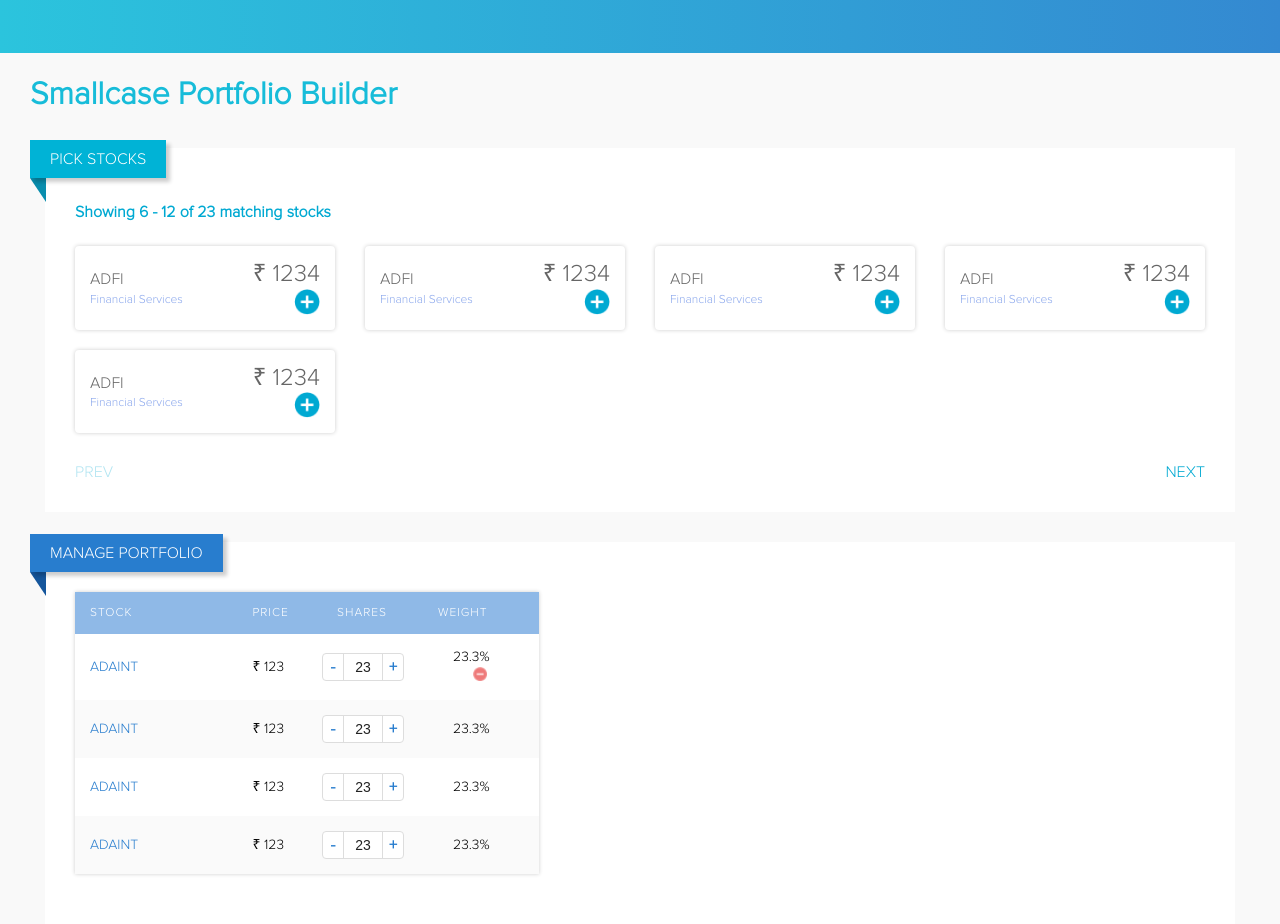
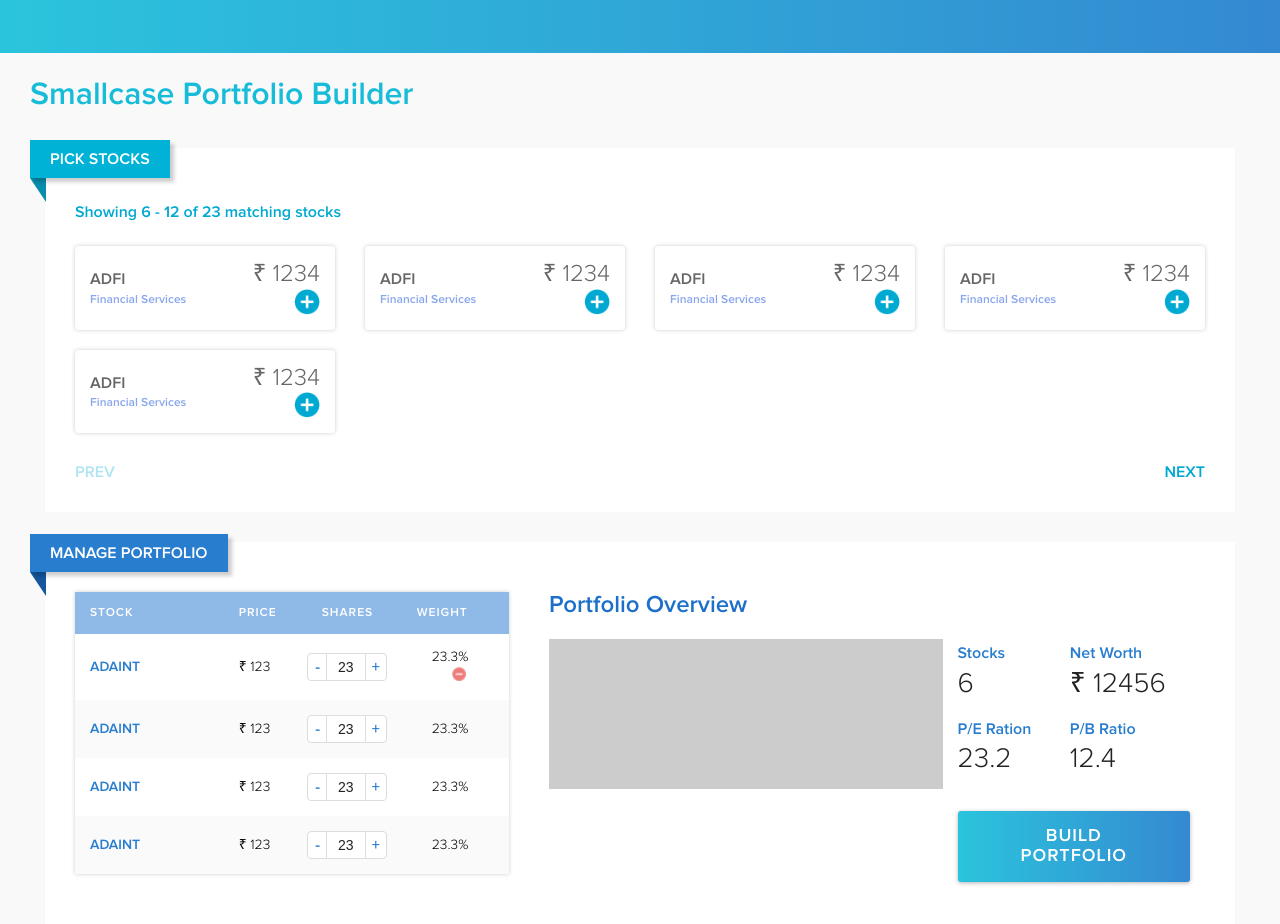
Before and after one commit to ssolanki/smallcase, a React app: page / in a window 1280 px wide. Shown: the top 924 px of the page. Built offline with nearby package versions, Linux system fonts and the light colour scheme.

Commit message:
ui for overview stats added

```diff
--- a/src/base.css
+++ b/src/base.css
@@ -1,10 +1,14 @@
 @font-face {
-  font-family: proximaNova;
+  font-family: ProximaNova-Light;
   src: url(./fonts/proxima-nova-light.otf);
+}
+@font-face {
+  font-family: ProximaNova-Semibold;
+  src: url(./fonts/proxima-nova-semibold.otf);
 }
 
 body{
-  font-family: proximaNova;
+  font-family: ProximaNova-Semibold;
   font-size: 16px;
   min-height: 100vh;
 }
--- a/src/components/App/App.css
+++ b/src/components/App/App.css
@@ -3,7 +3,7 @@
   background-image: linear-gradient(to right, #2BC4DD, #3489D1);
 }
 .content{
-  padding: 0px 30px;
+  padding: 0px 30px 10px;
   background: #f9f9f9;
 }
 .heading{
--- /dev/null
+++ b/src/components/Portfolio/Overview/Overview.css
@@ -0,0 +1,64 @@
+.container{
+  padding-left: 10px;
+}
+.overview{
+  margin-top: 20px;
+}
+.overview:after{
+  content: "";
+  display: table;
+  clear: both;
+}
+.header{
+  font-size: 24px;
+  color: #1D70CA;
+}
+.graph{
+  width: 60%;
+  float: left;
+  background: #ccc;
+  height: 150px;
+  box-sizing: border-box;
+  padding: 0px 15px;
+}
+.details{
+  width: 40%;
+  float: right;
+  height: 150px;
+  box-sizing: border-box;
+  padding: 0px 15px;
+}
+.col6{
+  width: 50%;
+  display: inline-block;
+  box-sizing: border-box;
+  margin-right: -4px;
+}
+.details .heading{
+  font-size: 16px;
+  color: #287DCE;
+  text-transform: capitalize;
+  margin: 5px 0px;
+}
+.details .val{
+  font-family: ProximaNova-Light;
+  font-size: 28px;
+  color: #222222;
+  margin: 5px 0px 15px;
+}
+.btn{
+  margin-top: 20px;
+}
+.btn button{
+  font-family: ProximaNova-Semibold;
+  font-size: 18px;
+  background-image: linear-gradient(to right, #2BC4DD 0%, #3489D1 100%);
+  box-shadow: 0 1px 4px 0 rgba(0,0,0,0.30);
+  border: none;
+  padding: 15px 40px;
+  border-radius: 3px;
+  color: #fff;
+  text-transform: uppercase;
+  letter-spacing: 1px;
+  cursor: pointer;
+}
--- /dev/null
+++ b/src/components/Portfolio/Overview/Overview.js
@@ -0,0 +1,54 @@
+import React from 'react'
+
+import styles from './Overview.css'
+
+const Overview = () => (
+  <div>
+    <div className={styles.container}>
+      <div className={styles.header}> Portfolio Overview </div>
+      <div className={styles.overview}>
+        <div className={styles.graph}>
+        </div>
+        <div className={styles.details}>
+          <div className={styles.col6}>
+            <p className={styles.heading}>
+              stocks
+            </p>
+            <p className={styles.val}>
+              6
+            </p>
+          </div>
+          <div className={styles.col6}>
+            <p className={styles.heading}>
+              net worth
+            </p>
+            <p className={styles.val}>
+              &#8377; 12456
+            </p>
+          </div>
+          <div className={styles.col6}>
+            <p className={styles.heading}>
+              P/E ration
+            </p>
+            <p className={styles.val}>
+              23.2
+            </p>
+          </div>
+          <div className={styles.col6}>
+            <p className={styles.heading}>
+              P/B ratio
+            </p>
+            <p className={styles.val}>
+              12.4
+            </p>
+          </div>
+          <div className={styles.btn}>
+            <button> Build Portfolio </button>
+          </div>
+        </div>
+      </div>
+    </div>
+  </div>
+)
+
+export default Overview
--- a/src/components/Portfolio/Portfolio.css
+++ b/src/components/Portfolio/Portfolio.css
@@ -28,4 +28,18 @@
 .stocksInfo{
   width: 40%;
   padding: 0px 15px;
+  box-sizing: border-box;
+  float: left;
 }
+.overview{
+  width: 60%;
+  padding: 0px 15px;
+  box-sizing: border-box;
+  float: right;
+}
+
+.clearfix:after{
+  content: "";
+  display: table;
+  clear: both;
+}
--- a/src/components/Portfolio/Portfolio.js
+++ b/src/components/Portfolio/Portfolio.js
@@ -2,15 +2,22 @@
 
 import styles from './Portfolio.css'
 import StocksList from './StocksList/StocksList'
+import Overview from './Overview/Overview'
 
 const Portfolio = () => (
   <div>
     <div className={styles.container}>
       <div className={styles.banner}> Manage Portfolio </div>
       <div className={styles.bannerAngle}></div>
-      <div className={styles.stocksInfo}>
-        <StocksList />
+      <div className={styles.clearfix}>
+        <div className={styles.stocksInfo}>
+          <StocksList />
+        </div>
+        <div className={styles.overview}>
+          <Overview />
+        </div>
       </div>
+
     </div>
   </div>
 )
--- a/src/components/Portfolio/StocksList/StocksList.css
+++ b/src/components/Portfolio/StocksList/StocksList.css
@@ -15,6 +15,9 @@
 }
 .stocksList tbody tr td{
   font-size: 14px;
+}
+.price, .weight{
+  font-family: ProximaNova-Light;
 }
 .stockName{
   color: #287DCE;
@@ -36,7 +39,7 @@
   background: #FFFFFF;
   border: 1px solid #DDDDDD;
   border-radius: 4px;
-  font-size: 0px;
+  font-size: 0px; /* hack for space issue */
   line-height: 16px;
   width: 80px;
 }
@@ -59,6 +62,7 @@
   text-align: center;
   cursor: pointer;
   font-weight: bold;
+  margin-right: -2px; /* hack for space issue */
 }
 .stocksList th:nth-child(4n+1), .stocksList td:nth-child(4n+1){
   width: 35%;
--- a/src/components/Portfolio/StocksList/StocksList.js
+++ b/src/components/Portfolio/StocksList/StocksList.js
@@ -18,27 +18,27 @@
         <tbody>
           <tr className={styles.oddRow}>
             <td className={styles.stockName}> adaint </td>
-            <td> &#8377; 123 </td>
+            <td className={styles.price}> &#8377; 123 </td>
             <td> <div className={styles.shareInput}> <div className={styles.minus}>-</div> <input className={styles.value} value={23} /> <div className={styles.plus}>+</div> </div> </td>
-            <td> 23.3% <img src={imgSrc} className={styles.removeIcon} /> </td>
+            <td className={styles.weight}> 23.3% <img src={imgSrc} className={styles.removeIcon} /> </td>
           </tr>
           <tr className={styles.evenRow}>
             <td className={styles.stockName}> adaint </td>
-            <td> &#8377; 123 </td>
+            <td className={styles.price}> &#8377; 123 </td>
             <td> <div className={styles.shareInput}> <div className={styles.minus}>-</div> <input className={styles.value} value={23} /> <div className={styles.plus}>+</div> </div> </td>
-            <td> 23.3% </td>
+            <td className={styles.weight}> 23.3% </td>
           </tr>
           <tr className={styles.oddRow}>
             <td className={styles.stockName}> adaint </td>
-            <td> &#8377; 123 </td>
+            <td className={styles.price}> &#8377; 123 </td>
             <td> <div className={styles.shareInput}> <div className={styles.minus}>-</div> <input className={styles.value} value={23} /> <div className={styles.plus}>+</div> </div> </td>
-            <td> 23.3% </td>
+            <td className={styles.weight}> 23.3% </td>
           </tr>
           <tr className={styles.evenRow}>
             <td className={styles.stockName}> adaint </td>
-            <td> &#8377; 123 </td>
+            <td className={styles.price}> &#8377; 123 </td>
             <td> <div className={styles.shareInput}> <div className={styles.minus}>-</div> <input className={styles.value} value={23} /> <div className={styles.plus}>+</div> </div> </td>
-            <td> 23.3% </td>
+            <td className={styles.weight}> 23.3% </td>
           </tr>
         </tbody>
       </table>
--- a/src/components/StocksList/StockInfo/StockInfo.css
+++ b/src/components/StocksList/StockInfo/StockInfo.css
@@ -27,6 +27,7 @@
 .price{
   font-size: 24px;
   color: #666666;
+  font-family: ProximaNova-Light;
 }
 .otherInfo{
   float: right;
```
Also changed, not shown: src/fonts/proxima-nova-semibold.otf (added).
